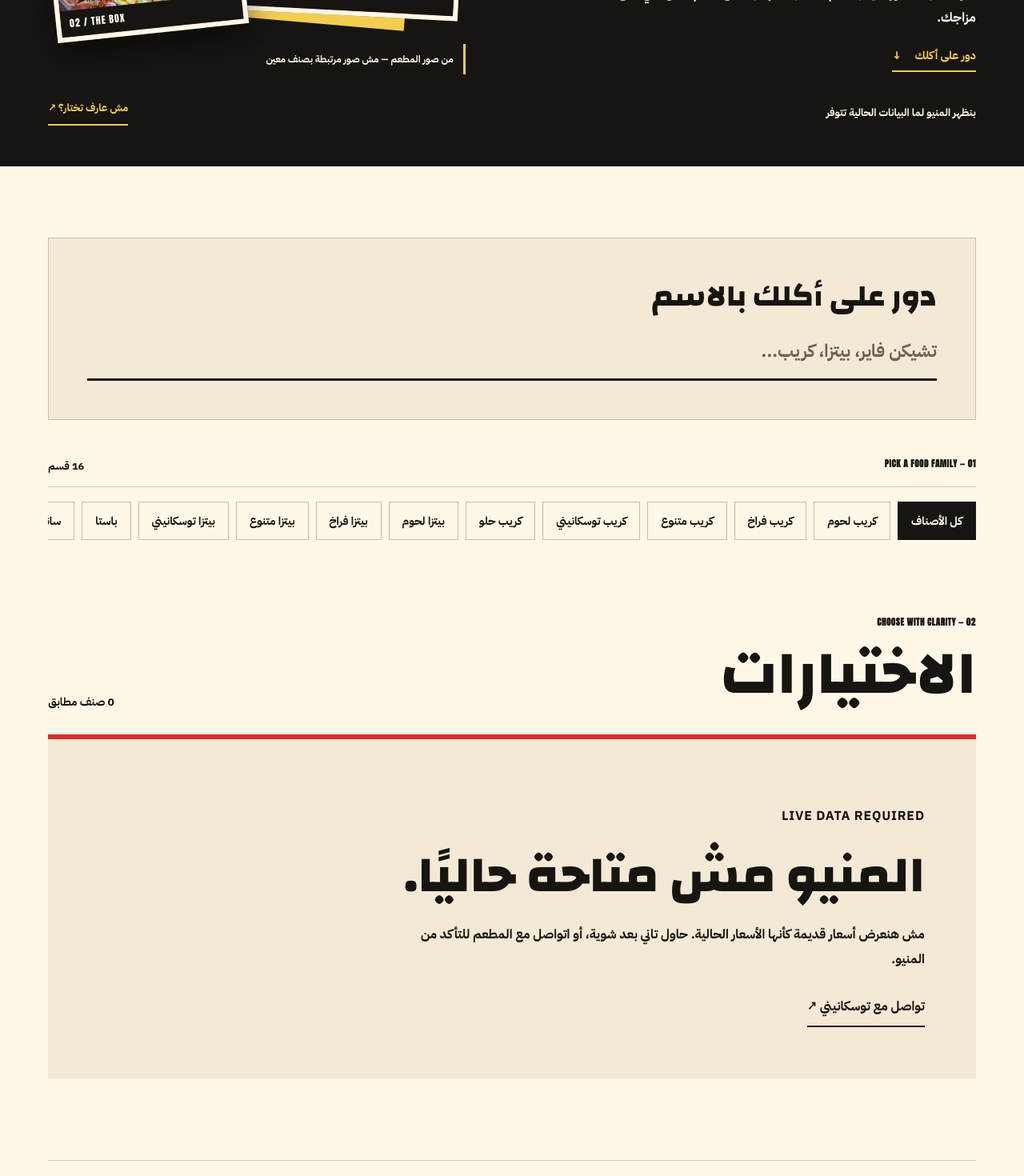
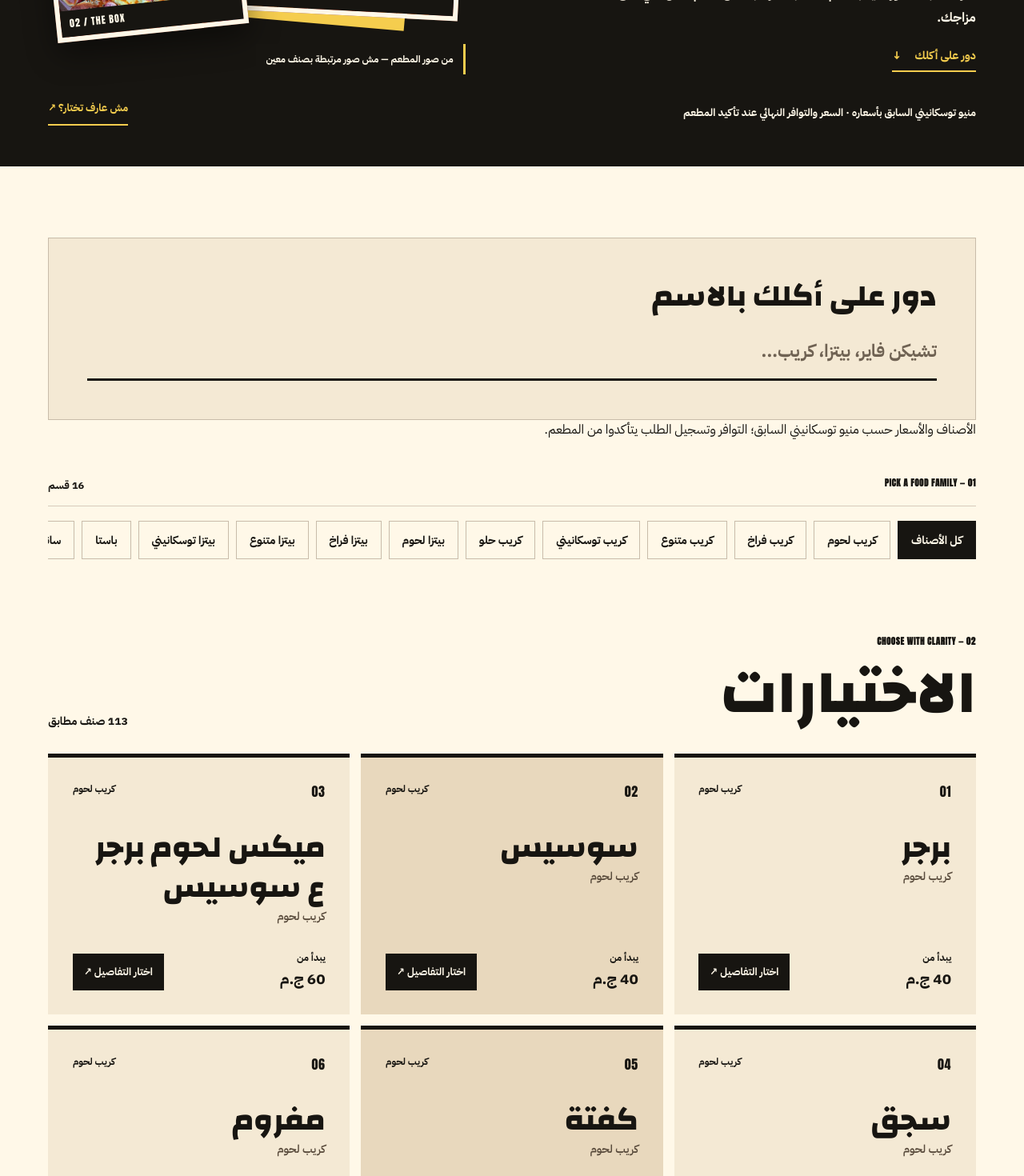
Before and after one commit to omarkhair70-droid/tuscanini-ordering-system, a Next.js app: page /menu in a window 1280 px wide. Shown: the part 520-1990 px from the top of the page at 80% size. Built offline with nearby package versions, Linux system fonts and the light colour scheme.

Commit message:
feat(menu): populate 113 previous-price items with honest provenance, working search and cart customization

```diff
--- a/components/rebirth/rebirth-menu.tsx
+++ b/components/rebirth/rebirth-menu.tsx
@@ -10,12 +10,13 @@ import { RebirthProductDialog } from '@/components/rebirth/rebirth-product-dialo
 import { ActiveOrderBanner } from '@/components/shared/active-order-banner';
 import { ExperienceHeader } from '@/components/rebirth/experience-header';
 import type { MenuCategory, MenuItem } from '@/types/menu';
+import { previousMenuSource } from '@/lib/rebirth/previous-menu-catalog';
 
 type Props = {
   categories: MenuCategory[];
   items: MenuItem[];
   initialTableReference: string | null;
-  sourceVerified: boolean;
+  source: typeof previousMenuSource;
 };
 
 const PAGE_SIZE = 20;
@@ -23,7 +24,7 @@ function normalizeArabic(text: string) {
   return text.normalize('NFKC').replace(/[\u064B-\u065F\u0670]/g, '').replace(/[أإآ]/g, 'ا').replace(/ة/g, 'ه').toLocaleLowerCase('ar').trim();
 }
 
-export function RebirthMenu({ categories, items, initialTableReference, sourceVerified }: Props) {
+export function RebirthMenu({ categories, items, initialTableReference, source }: Props) {
   const { tableReference, updateTableReference } = useCart();
   const [query, setQuery] = useState('');
   const [category, setCategory] = useState<string>('all');
@@ -39,7 +40,8 @@ export function RebirthMenu({ categories, items, initialTableReference, sourceVe
     if (tableReference !== initialTableReference) updateTableReference(initialTableReference);
   }, [initialTableReference, tableReference, updateTableReference]);
 
-  const validItems = useMemo(() => sourceVerified ? items : [], [sourceVerified, items]);
+  const validItems = items;
+  const catalogPresent = categories.length > 0 && items.length > 0;
   const filtered = useMemo(() => {
     const term = normalizeArabic(query);
     return validItems.filter(item => {
@@ -84,7 +86,7 @@ export function RebirthMenu({ categories, items, initialTableReference, sourceVe
               <span className="t-menu-intro__photo-note">من صور المطعم — مش صور مرتبطة بصنف معين</span>
             </div>
           </div>
-          <div className="t-menu-intro__bottom"><span>{sourceVerified ? 'الأسعار والتوافر حسب المنيو الحالي' : 'بنظهر المنيو لما البيانات الحالية تتوفر'}</span><Link href="/food-finder">مش عارف تختار؟ <span aria-hidden>↗</span></Link></div>
+          <div className="t-menu-intro__bottom"><span>{source.label} · السعر والتوافر النهائي عند تأكيد المطعم</span><Link href="/food-finder">مش عارف تختار؟ <span aria-hidden>↗</span></Link></div>
         </header>
         <div className="t-shell t-menu-content">
           <ActiveOrderBanner />
@@ -95,6 +97,7 @@ export function RebirthMenu({ categories, items, initialTableReference, sourceVe
               {query && <button type="button" onClick={()=>{setQuery('');setLimit(PAGE_SIZE);}}>امسح البحث</button>}
             </div>
           </section>
+          <p className="t-menu-source-note" role="note">{source.note}</p>
           <section aria-label="أقسام المنيو" className="t-menu-categories">
             <div className="t-menu-categories__heading"><span className="t-index">01 — PICK A FOOD FAMILY</span><span>{categories.length} قسم</span></div>
             <div className="t-menu-categories__scroller">
@@ -109,10 +112,10 @@ export function RebirthMenu({ categories, items, initialTableReference, sourceVe
               <div><span className="t-index">02 — CHOOSE WITH CLARITY</span><h2 id="t-menu-items-title">{category === 'all' ? 'الاختيارات' : categories.find(x=>x.slug===category)?.name}</h2></div>
               <span role="status" aria-live="polite">{filtered.length} صنف مطابق</span>
             </div>
-            {!sourceVerified ? (
+            {!catalogPresent ? (
               <div className="t-menu-unavailable" role="status">
-                <p className="t-index">LIVE DATA REQUIRED</p><h3>المنيو مش متاحة حاليًا.</h3>
-                <p>مش هنعرض أسعار قديمة كأنها الأسعار الحالية. حاول تاني بعد شوية، أو اتواصل مع المطعم للتأكد من المنيو.</p>
+                <p className="t-index">MENU DATA / MISSING</p><h3>حصلت مشكلة في تحميل المنيو.</h3>
+                <p>تواصل مع المطعم علشان تتأكد من الأصناف والأسعار.</p>
                 <Link href="/contact">تواصل مع توسكانيني ↗</Link>
               </div>
             ) : filtered.length === 0 ? (
@@ -159,8 +162,8 @@ export function RebirthMenu({ categories, items, initialTableReference, sourceVe
         </div>
       </main>
       <ExperienceFooter />
-      <RebirthProductDialog item={selectedProduct} onClose={()=>setSelectedProduct(null)} />
-      {sourceVerified && <FloatingCartCta />}
+      <RebirthProductDialog item={selectedProduct} priceSource="previous" onClose={()=>setSelectedProduct(null)} />
+      {catalogPresent && <FloatingCartCta />}
     </div>
   );
 }
```
